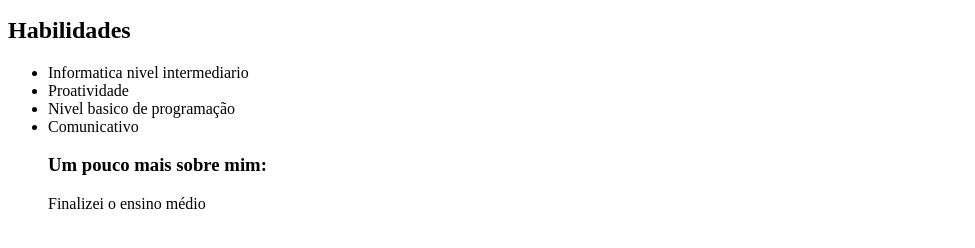
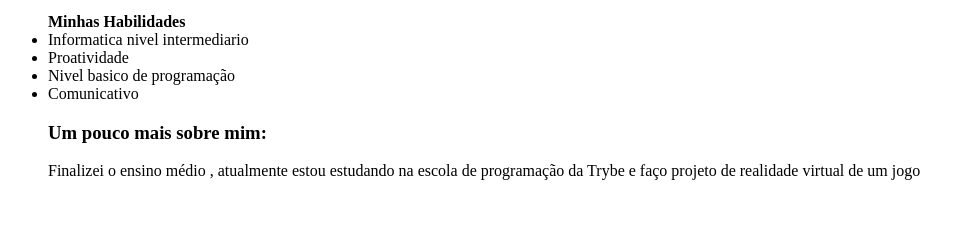
Before and after one commit to flpx01/Meu-Portifolio, a plain HTML site: page index.html in a window 1280 px wide. Shown: the part 148-396 px from the top of the page, without its empty margins (0-975 px from the left). Drawn offline with Linux system fonts and the light colour scheme.

Commit message:
Portifolio 1.0

```diff
--- a/index.html
+++ b/index.html
@@ -10,14 +10,13 @@
 <h1>Protifolio Web</h1>
 <h2>Meu nome é Felipe Moreira Penha e essa pessoa sou eu:</h2>
 <img width="300px" src="WhatsApp Image 2023-04-27 at 10.08.02.jpeg" alt="Felipe Moreira">
-<h2>Habilidades</h2>
-<ul>
+<ul><strong>Minhas Habilidades</strong>
    <li>Informatica nivel intermediario</li>
    <li>Proatividade</li>
    <li>Nivel basico de programação</li>
    <li>Comunicativo</li>
    <h3>Um pouco mais sobre mim:</h3>
-   <span>Finalizei o ensino médio</span>
+   <span>Finalizei o ensino médio , atualmente estou estudando na escola de programação da Trybe e faço projeto de realidade virtual de um jogo </span>
 
 </ul>
 </body>
```
